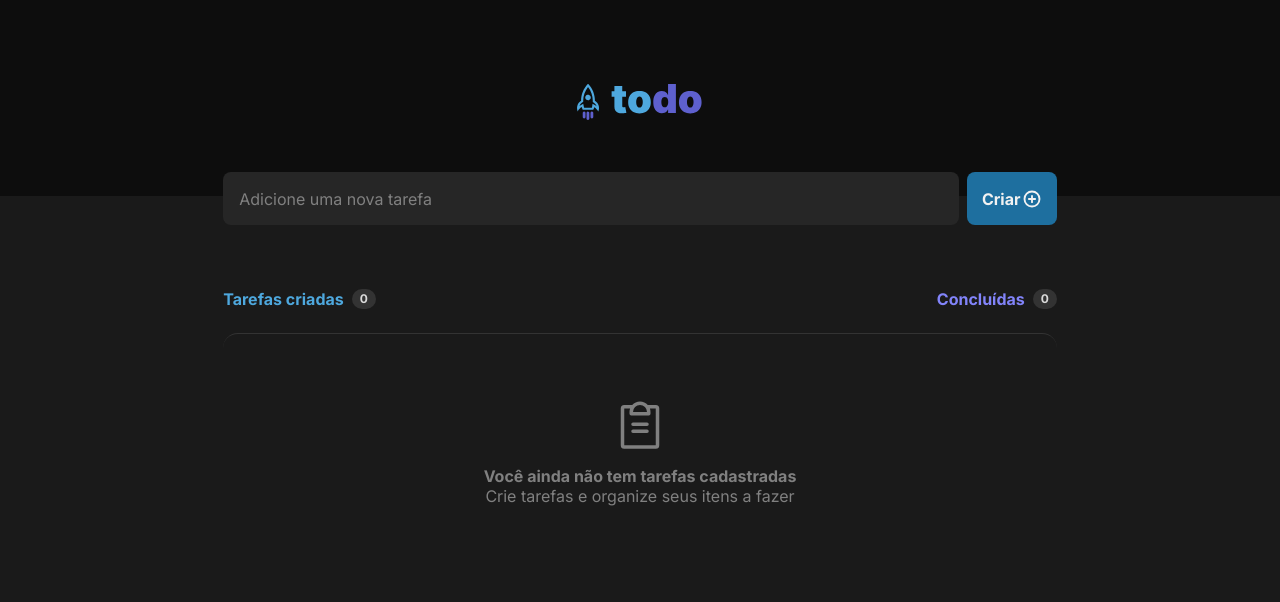
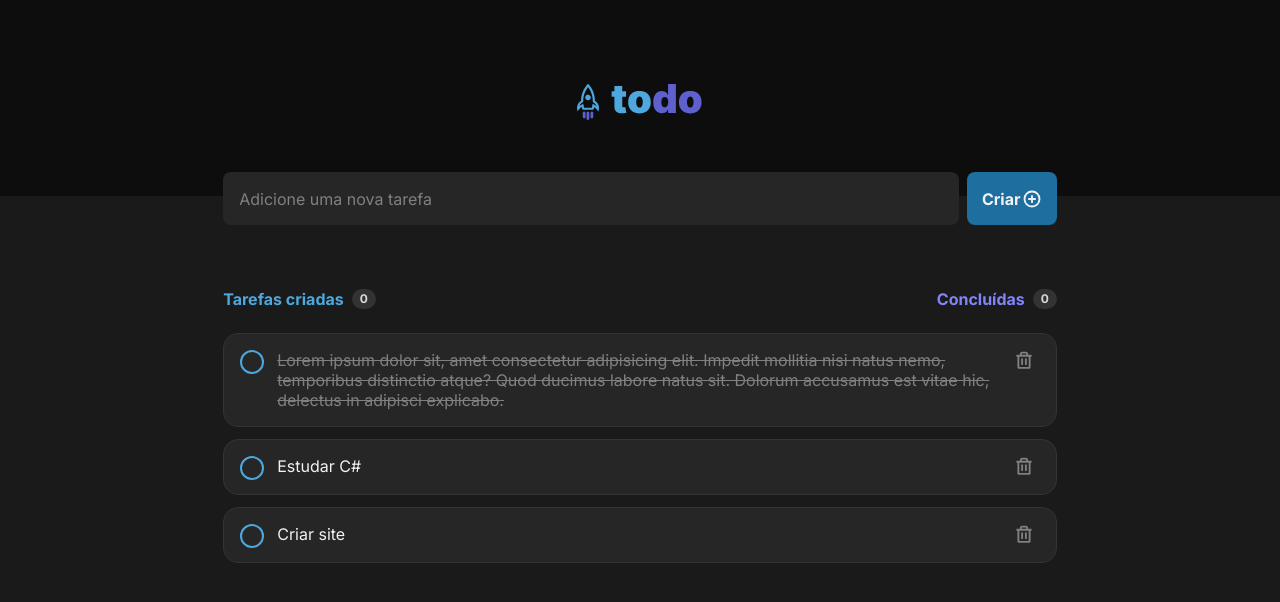
Before and after one commit to SergioHMagalhaes/ToDoList, a React (Vite) app: page / in a window 1280 px wide. Shown: the top 602 px of the page. Built offline with nearby package versions, Linux system fonts and the light colour scheme.

Commit message:
feat: adiciona lista de tarefas

```diff
--- a/src/components/NewTask.module.scss
+++ b/src/components/NewTask.module.scss
@@ -82,3 +82,87 @@
 	}
 
 }
+
+.taskContainer {
+	margin-top: 1.5rem;
+	.taskList {
+		& + .taskList {
+			margin-top: 0.75rem;
+		}
+
+		display: flex;
+		justify-content: space-between;
+		padding: 1rem 1rem;
+		color: var(--gray-100);
+		background-color: var(--gray-500);
+
+		border: 1px solid var(--gray-400);
+		border-radius: 15px;
+		.checkbox {
+			position: relative;
+			label {
+				position: absolute;
+				top: 0;
+				left: 0;
+				width: 1.5rem;
+				height: 1.5rem;
+				background-color: transparent;
+				border: 2px solid  var(--blue);
+				border-radius: 50%;
+				cursor: pointer;
+				transition:
+				background-color 300ms ease,
+				colour 300ms ease,
+				box-shadow 300ms ease;
+				&:after {
+					content: '';
+					position: absolute;
+					top: 38%;
+					left: 33%;
+					width: 29%;
+					height: 14%;
+					opacity: 0;
+					border-left: 2px solid  var(--gray-100);
+					border-bottom: 2px solid var(--gray-100);
+					transform: rotate(-45deg);
+					transition: opacity 300ms ease;
+				}
+			}
+
+			input {
+				visibility: hidden;
+				&:checked + label {
+					background-color:  var(--purple-dark);
+					border: none;
+					color: var(--gray-100);
+
+					&:after {
+						 opacity: 1;
+					}
+				}
+			}
+		}
+
+		button {
+			background: transparent;
+			border: 0;
+			color: var(--gray-300);
+			cursor: pointer;
+
+			display: flex;
+			align-items: start;
+
+			border-radius: 2px;
+		}
+
+		.name {
+			flex: 1;
+			margin-left: 1.5rem;
+			&.completed {
+				text-decoration: line-through;
+				color: var(--gray-300);
+			}
+		}
+
+	}
+}
--- a/src/components/NewTask.tsx
+++ b/src/components/NewTask.tsx
@@ -1,7 +1,25 @@
 import styles from './NewTask.module.scss'
-import { PlusCircle, ClipboardText } from "@phosphor-icons/react";
+import { PlusCircle, ClipboardText, Trash } from "@phosphor-icons/react";
 
 export function NewTask() {
+	const taskList = [
+		{
+			id: 1,
+			title: 'Lorem ipsum dolor sit, amet consectetur adipisicing elit. Impedit mollitia nisi natus nemo, temporibus distinctio atque? Quod ducimus labore natus sit. Dolorum accusamus est vitae hic, delectus in adipisci explicabo.',
+			isCompleted: true
+		},
+		{
+			id: 2,
+			title: 'Estudar C#',
+			isCompleted: false
+		},
+		{
+			id: 3,
+			title: 'Criar site',
+			isCompleted: false
+		}
+	];
+
 	return (
 		<div className={styles.container}>
 			<form>
@@ -18,7 +36,29 @@ export function NewTask() {
 					<p className={styles.created}>Tarefas criadas <div className={styles.counter}>0</div></p>
 					<p className={styles.completed}>Concluídas <div className={styles.counter}>0</div></p>
 				</div>
+
+				<div className={styles.taskContainer}>
+					{
+						taskList.length > 0 ? (
 							<div>
+								{taskList.map(task => {
+									return (
+										<div key={task.id} className={styles.taskList}>
+											 <div className={styles.checkbox}>
+												<input type="checkbox" id={`task-${task.id}`} />
+												<label htmlFor={`task-${task.id}`}></label>
+											</div>
+											<p className={`${styles.name} ${task.isCompleted ? styles.completed : ''}`}>
+												{task.title}
+											</p>
+											<button>
+												<Trash size={20} weight="bold"/>
+											</button>
+										</div>
+									)
+								})}
+							</div>
+						) : (
 							<div className={styles.empty}>
 								<div className={styles.emptyContent}>
 									<ClipboardText size={56} className={styles.icon}/>
@@ -26,7 +66,8 @@ export function NewTask() {
 									<p>Crie tarefas e organize seus itens a fazer</p>
 								</div>
 							</div>
-					<div></div>
+						)
+					}
 				</div>
 			</div>
 		</div>
```
Lines whose indentation alone changed are shown as unchanged.
